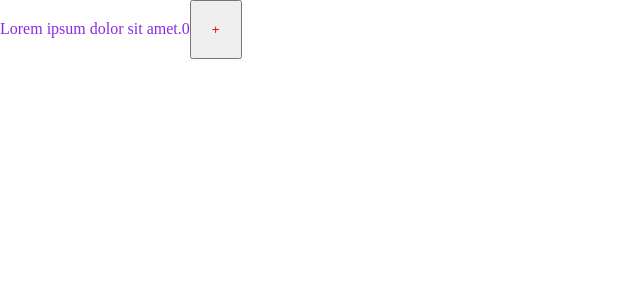
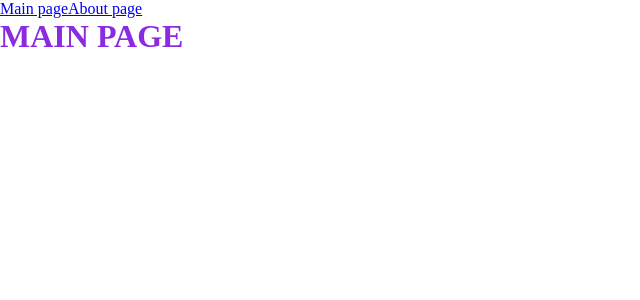
Before and after one commit to Andrew1996-la/productionProject, a React app: page / in a window 1280 px wide. Shown: the top 300 px of the page, without its empty margins (0-640 px from the left). Built offline with nearby package versions, Linux system fonts and the light colour scheme.

Commit message:
Реализовал ленивую загрузку, позволяющая подгружать js чанками по мере необходимости

```diff
--- a/config/buld/types/buildDevServer.ts
+++ b/config/buld/buildDevServer.ts
@@ -1,9 +1,10 @@
 import webpackDevServer from 'webpack-dev-server';
-import {BuildOptions} from "./config";
+import {BuildOptions} from "./types/config";
 
 export function buildDevServer({port}: BuildOptions): webpackDevServer.Configuration {
     return {
         port: port,
         open: true,
+        historyApiFallback: true,
     }
 }
--- a/config/buld/buildWebpackConfig.ts
+++ b/config/buld/buildWebpackConfig.ts
@@ -3,7 +3,7 @@
 import {buildPlugins} from "./buildPlugins";
 import {buildLoaders} from "./buildLoaders";
 import {buildResolves} from "./buildResolves";
-import {buildDevServer} from "./types/buildDevServer";
+import {buildDevServer} from "./buildDevServer";
 
 export function buildWebpackConfig(options: BuildOptions): webpack.Configuration {
     const {mode, paths, isDev} = options;
--- a/package.json
+++ b/package.json
@@ -15,6 +15,7 @@
     "@types/node": "^17.0.21",
     "@types/react": "^17.0.39",
     "@types/react-dom": "^17.0.11",
+    "@types/react-router-dom": "^5.3.3",
     "@types/webpack": "^5.28.0",
     "@types/webpack-dev-server": "^4.7.2",
     "css-loader": "^6.6.0",
@@ -32,6 +33,7 @@
   },
   "dependencies": {
     "react": "^17.0.2",
-    "react-dom": "^17.0.2"
+    "react-dom": "^17.0.2",
+    "react-router-dom": "^6.2.1"
   }
 }
--- a/src/App.tsx
+++ b/src/App.tsx
@@ -1,11 +1,24 @@
-import {Counter} from "./components/Counter";
 import './index.scss';
+import {Routes, Route } from "react-router";
+import MainPage from "./Pages/MainPage/MainPage";
+import AboutPage from "./Pages/AboutPage/AboutPage";
+import {Link} from "react-router-dom";
+import {Suspense} from "react";
+import {MainPageAsync} from "./Pages/MainPage/MainPage.async";
+import {AboutPageAsync} from "./Pages/AboutPage/AboutPage.async";
 
 export function App() {
     return (
         <div className='app'>
-            Lorem ipsum dolor sit amet.
-            <Counter />
+            <Link to='/'>Main page</Link>
+            <Link to='/about'>About page</Link>
+
+            <Suspense fallback={<div>Loading...</div>}>
+                <Routes>
+                    <Route path='/' element={<MainPageAsync />} />
+                    <Route path='/about' element={<AboutPageAsync />} />
+                </Routes>
+            </Suspense>
         </div>
-)
+    )
 }
--- /dev/null
+++ b/src/Pages/AboutPage/AboutPage.async.tsx
@@ -0,0 +1,7 @@
+import {lazy} from "react";
+
+export const AboutPageAsync = lazy(() => new Promise(resolve => {
+    //@ts-ignore
+    //Задержка создано специально для проверки отрабатывания Suspens
+    setTimeout(() => resolve(import('./AboutPage')), 1500)
+}));
--- /dev/null
+++ b/src/Pages/AboutPage/AboutPage.tsx
@@ -0,0 +1,9 @@
+const AboutPage = () => {
+    return (
+        <div>
+            <h1>ABOUT PAGE</h1>
+        </div>
+    );
+};
+
+export default AboutPage;
--- /dev/null
+++ b/src/Pages/MainPage/MainPage.async.tsx
@@ -0,0 +1,7 @@
+import {lazy} from "react";
+
+export const MainPageAsync = lazy(() => new Promise(resolve => {
+    // @ts-ignore
+    // Задержка создано специально для проверки отрабатывания Suspens
+   setTimeout(() => resolve(import('./MainPage')), 1500);
+}));
--- /dev/null
+++ b/src/Pages/MainPage/MainPage.tsx
@@ -0,0 +1,9 @@
+const MainPage = () => {
+    return (
+        <div>
+            <h1>MAIN PAGE</h1>
+        </div>
+    );
+};
+
+export default MainPage;
--- a/src/index.tsx
+++ b/src/index.tsx
@@ -1,6 +1,10 @@
 import {render} from "react-dom";
 import {App} from "./App";
+import {BrowserRouter} from "react-router-dom";
 
-render(<App />,
+render(
+    <BrowserRouter>
+        <App />
+    </BrowserRouter>,
     document.getElementById("root")
 );
--- a/tsconfig.json
+++ b/tsconfig.json
@@ -2,7 +2,7 @@
   "compilerOptions": {
     "outDir": "./dist/",
     "noImplicitAny": true,
-    "module": "es6",
+    "module": "esNext",
     "target": "es5",
     "jsx": "react-jsx",
     "allowJs": true,
```
Also changed, not shown: 1 other file (tests, documents, lock files or other folders).
